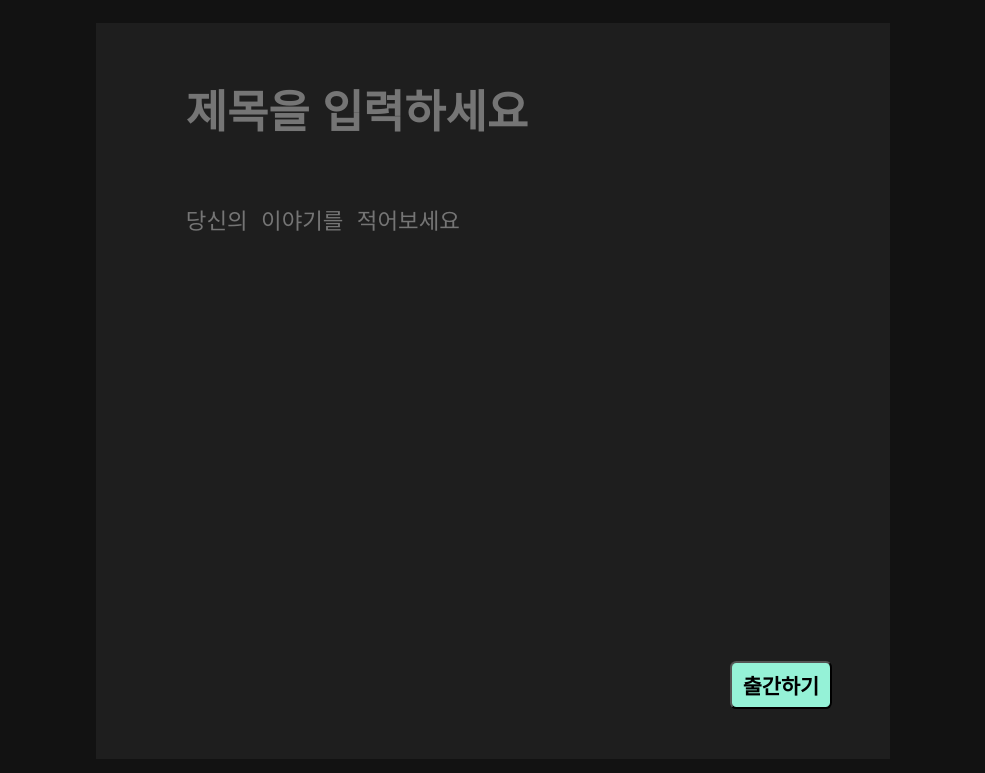
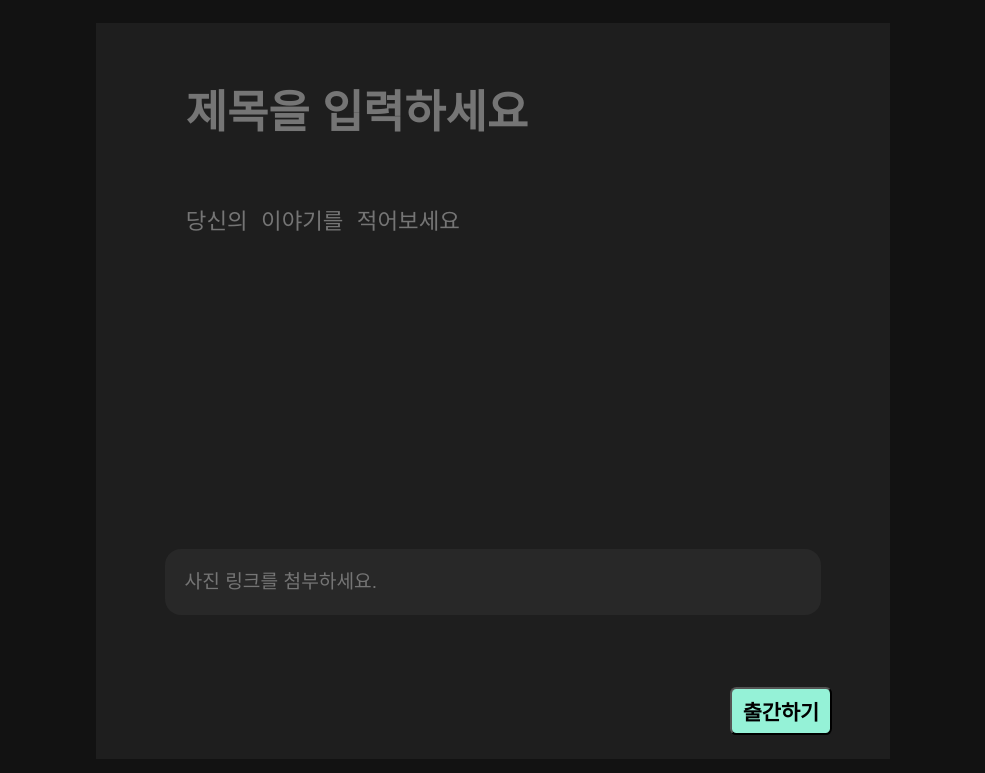
Before and after one commit to kwonminjae5700/BLOG, a website: page writePage.html in a window 1280 px wide. Shown: the part 75-848 px from the top of the page, without its empty margins (147-1132 px from the left). Drawn offline with Linux system fonts and the light colour scheme.

Commit message:
Feat : 사진 url 입력 기능 개발

```diff
--- a/BLOG.css
+++ b/BLOG.css
@@ -99,12 +99,23 @@ textarea:focus {
 
 #content {
     width : 48vw;
-    height : 48vh;
+    height : 40vh;
     font-size : 1.4rem;
     color : #787878;
     background-color : #1e1e1e;
     border-width : 0;
     resize : none;
+}
+
+#picture {
+    width : 80%;
+    height : 8vh;
+    background-color : #282828;
+    border-radius : 16px;
+    font-size : 1.2rem;
+    color : #787878;
+    border-width : 0;
+    padding-left : 20px;
 }
 
 form > button {
--- a/writePage.html
+++ b/writePage.html
@@ -24,6 +24,7 @@
                     <input type="text" id="title" name="title" placeholder="제목을 입력하세요" maxlength="15" required>
                     <label for="content"></label>
                     <textarea id="content" name="content" placeholder="당신의 이야기를 적어보세요" required></textarea>
+                    <input type="text" id="picture" name="picture" placeholder="사진 링크를 첨부하세요.">
                     <button type="submit">출간하기</button>
                 </form>
             </div>
```
